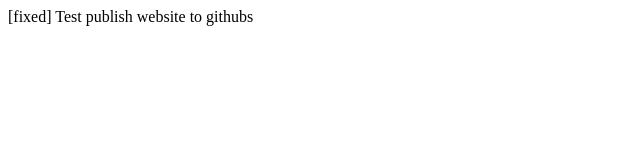
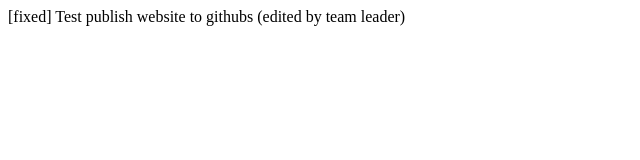
Before and after one commit to thiengo105/test, a plain HTML site: page index.html in a window 1280 px wide. Shown: the whole page, without its empty margins (0-640 px from the left). Drawn offline with Linux system fonts and the light colour scheme.

Commit message:
Update index.html

```diff
--- a/index.html
+++ b/index.html
@@ -7,6 +7,6 @@
   <title>Document</title>
 </head>
 <body>
-  [fixed] Test publish website to githubs
+  [fixed] Test publish website to githubs (edited by team leader)
 </body>
 </html>
```
